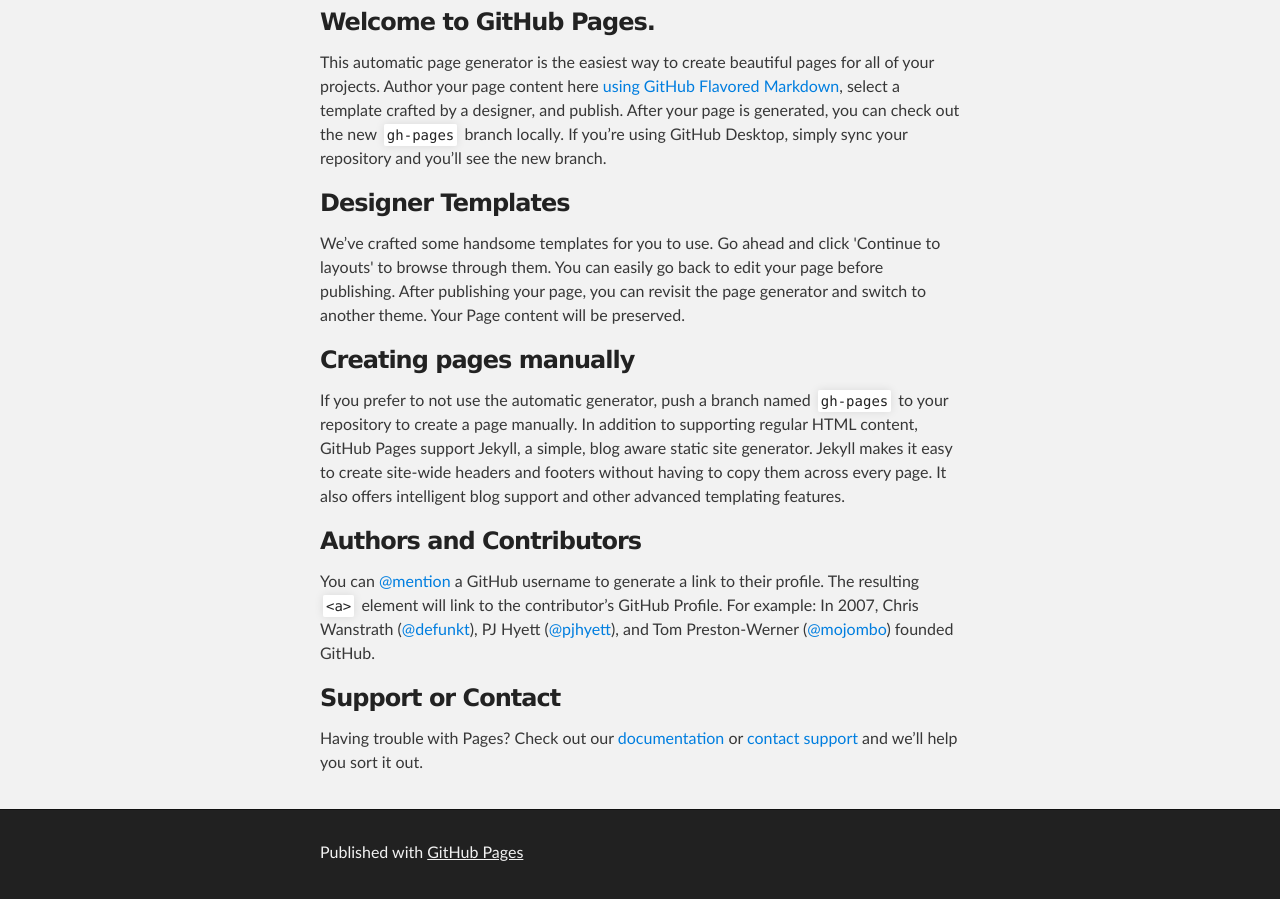
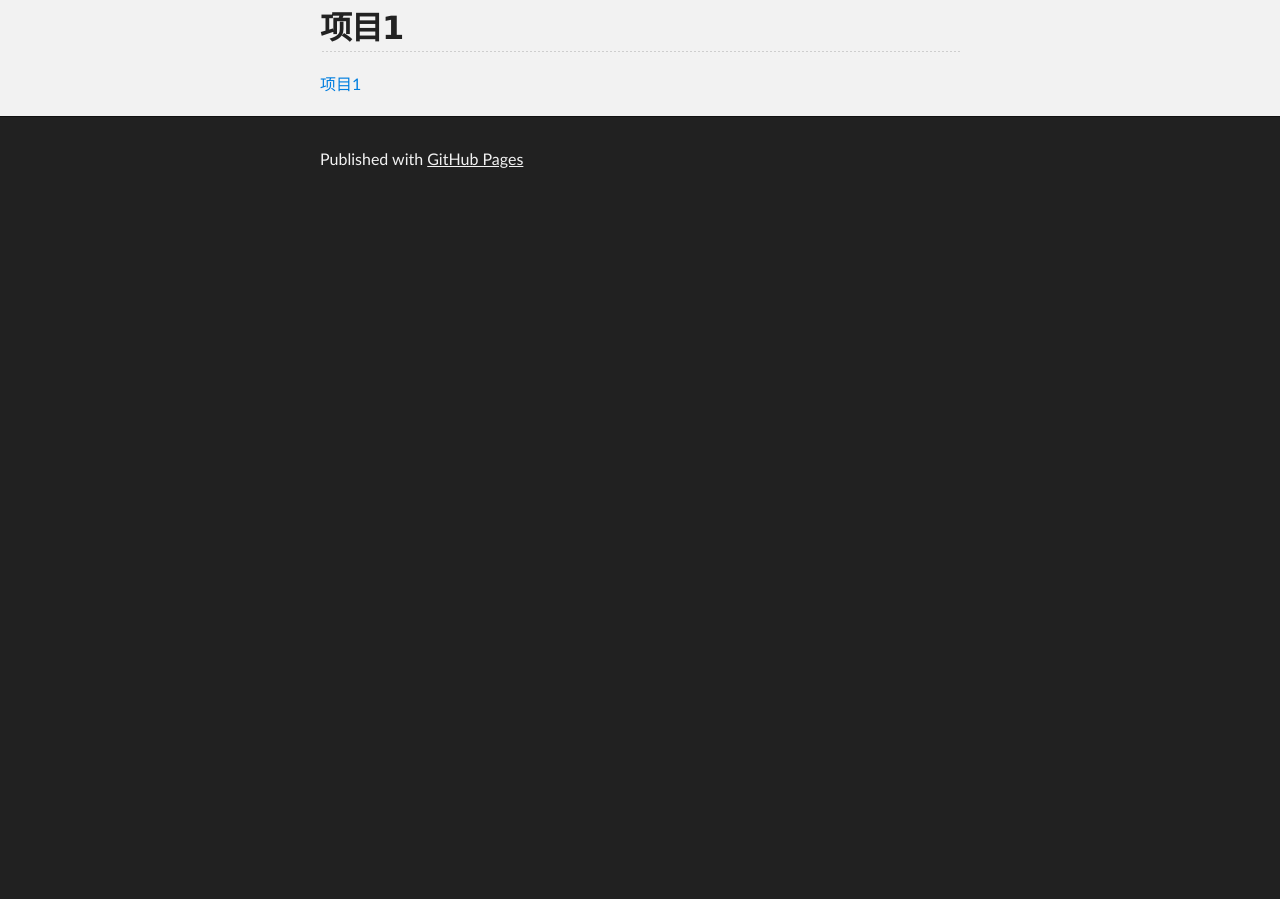
Before and after one commit to crli/crli.github.io, a plain HTML site: page index.html in a window 1280 px wide. Shown: the part 256-1155 px from the top of the page. After the commit the page ends 800 px from the top, so only its background shows below. Drawn offline with Linux system fonts and the light colour scheme.

Commit message:
Update index.html

```diff
--- a/index.html
+++ b/index.html
@@ -27,30 +27,8 @@
     <!-- MAIN CONTENT -->
     <div id="main_content_wrap" class="outer">
       <section id="main_content" class="inner">
-        <h3>
-<a id="welcome-to-github-pages" class="anchor" href="#welcome-to-github-pages" aria-hidden="true"><span aria-hidden="true" class="octicon octicon-link"></span></a>Welcome to GitHub Pages.</h3>
-
-<p>This automatic page generator is the easiest way to create beautiful pages for all of your projects. Author your page content here <a href="https://guides.github.com/features/mastering-markdown/">using GitHub Flavored Markdown</a>, select a template crafted by a designer, and publish. After your page is generated, you can check out the new <code>gh-pages</code> branch locally. If you’re using GitHub Desktop, simply sync your repository and you’ll see the new branch.</p>
-
-<h3>
-<a id="designer-templates" class="anchor" href="#designer-templates" aria-hidden="true"><span aria-hidden="true" class="octicon octicon-link"></span></a>Designer Templates</h3>
-
-<p>We’ve crafted some handsome templates for you to use. Go ahead and click 'Continue to layouts' to browse through them. You can easily go back to edit your page before publishing. After publishing your page, you can revisit the page generator and switch to another theme. Your Page content will be preserved.</p>
-
-<h3>
-<a id="creating-pages-manually" class="anchor" href="#creating-pages-manually" aria-hidden="true"><span aria-hidden="true" class="octicon octicon-link"></span></a>Creating pages manually</h3>
-
-<p>If you prefer to not use the automatic generator, push a branch named <code>gh-pages</code> to your repository to create a page manually. In addition to supporting regular HTML content, GitHub Pages support Jekyll, a simple, blog aware static site generator. Jekyll makes it easy to create site-wide headers and footers without having to copy them across every page. It also offers intelligent blog support and other advanced templating features.</p>
-
-<h3>
-<a id="authors-and-contributors" class="anchor" href="#authors-and-contributors" aria-hidden="true"><span aria-hidden="true" class="octicon octicon-link"></span></a>Authors and Contributors</h3>
-
-<p>You can <a href="https://help.github.com/articles/basic-writing-and-formatting-syntax/#mentioning-users-and-teams" class="user-mention">@mention</a> a GitHub username to generate a link to their profile. The resulting <code>&lt;a&gt;</code> element will link to the contributor’s GitHub Profile. For example: In 2007, Chris Wanstrath (<a href="https://github.com/defunkt" class="user-mention">@defunkt</a>), PJ Hyett (<a href="https://github.com/pjhyett" class="user-mention">@pjhyett</a>), and Tom Preston-Werner (<a href="https://github.com/mojombo" class="user-mention">@mojombo</a>) founded GitHub.</p>
-
-<h3>
-<a id="support-or-contact" class="anchor" href="#support-or-contact" aria-hidden="true"><span aria-hidden="true" class="octicon octicon-link"></span></a>Support or Contact</h3>
-
-<p>Having trouble with Pages? Check out our <a href="https://help.github.com/pages">documentation</a> or <a href="https://github.com/contact">contact support</a> and we’ll help you sort it out.</p>
+       <h2>项目1</h2>
+       <a href="test01.html">项目1</a>
       </section>
     </div>
 
```
